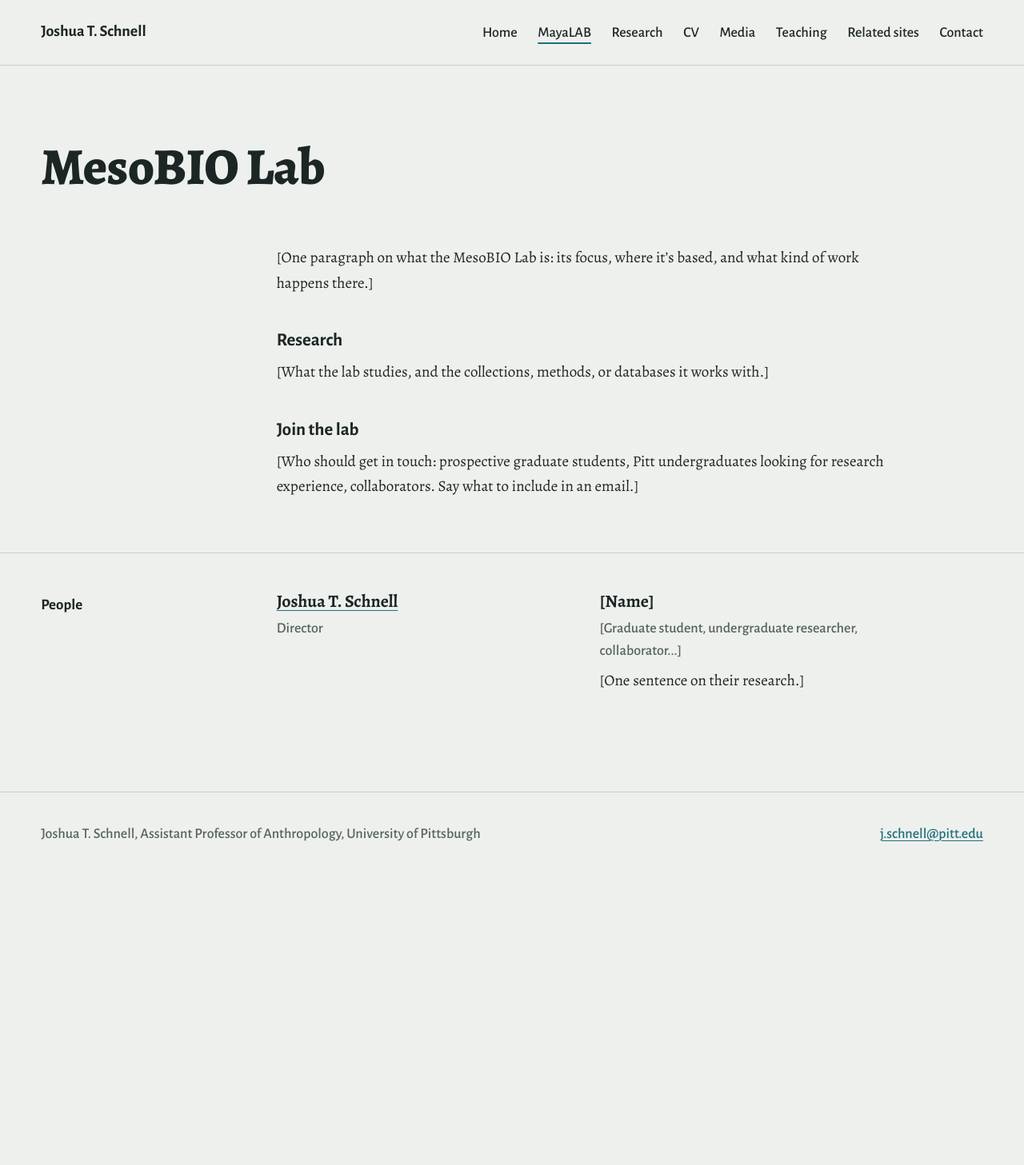
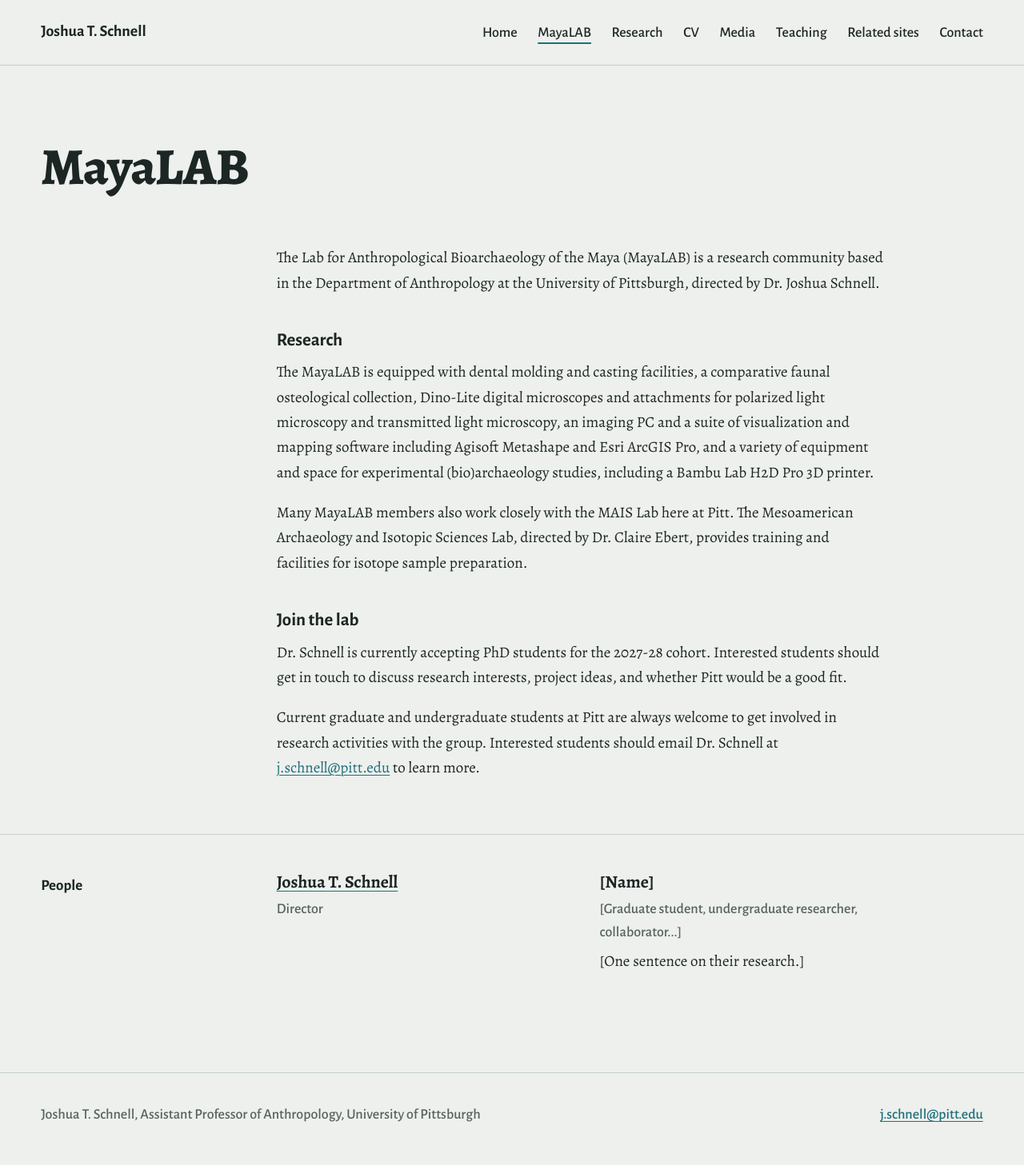
Before and after one commit to Joshua-Schnell/joshua-schnell.github.io, a Jekyll site: the page built from lab.md, in a window 1280 px wide. Shown: the whole page at 80% size. Built offline with Jekyll 4.4.1, drawn with Linux system fonts in a browser that asks for light colours; before the commit the page ends 1105 px from its top, so only the background shows below that.

Commit message:
Update lab.md (via Pages CMS)

```diff
--- a/lab.md
+++ b/lab.md
@@ -1,12 +1,16 @@
 ---
-title: MesoBIO Lab
+title: MayaLAB
 ---
-[One paragraph on what the MesoBIO Lab is: its focus, where it's based, and what kind of work happens there.]
+The Lab for Anthropological Bioarchaeology of the Maya (MayaLAB) is a research community based in the Department of Anthropology at the University of Pittsburgh, directed by Dr. Joshua Schnell.
 
 ## Research
 
-[What the lab studies, and the collections, methods, or databases it works with.]
+The MayaLAB is equipped with dental molding and casting facilities, a comparative faunal osteological collection, Dino-Lite digital microscopes and attachments for polarized light microscopy and transmitted light microscopy, an imaging PC and a suite of visualization and mapping software including Agisoft Metashape and Esri ArcGIS Pro, and a variety of equipment and space for experimental (bio)archaeology studies, including a Bambu Lab H2D Pro 3D printer.
+
+Many MayaLAB members also work closely with the MAIS Lab here at Pitt. The Mesoamerican Archaeology and Isotopic Sciences Lab, directed by Dr. Claire Ebert, provides training and facilities for isotope sample preparation.
 
 ## Join the lab
 
-[Who should get in touch: prospective graduate students, Pitt undergraduates looking for research experience, collaborators. Say what to include in an email.]
+Dr. Schnell is currently accepting PhD students for the 2027-28 cohort. Interested students should get in touch to discuss research interests, project ideas, and whether Pitt would be a good fit.
+
+Current graduate and undergraduate students at Pitt are always welcome to get involved in research activities with the group. Interested students should email Dr. Schnell at [j.schnell@pitt.edu](mailto:j.schnell@pitt.edu) to learn more.
```
